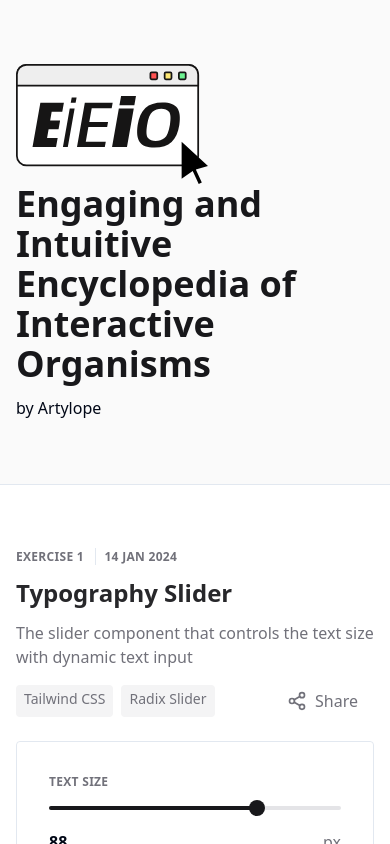
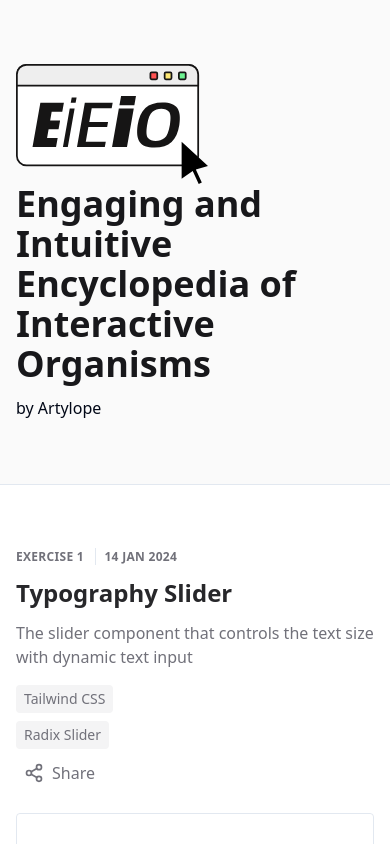
Before and after one commit to artylope/eieio, a Next.js app: page / in a window 390 px wide. Shown: the top 844 px of the page. Built offline with nearby package versions, Linux system fonts and the light colour scheme.

Commit message:
share button mobile responsiveness

```diff
--- a/src/app/exercises/Template.js
+++ b/src/app/exercises/Template.js
@@ -13,7 +13,7 @@ const Template = ({ id, title, description, date, children, libraries }) => {
         {libraries.map((library, index) => (
           <div
             key={index}
-            className="bg-zinc-100 text-zinc-500 hover:bg-zinc-100 hover:text-zinc-800 flex justify-center item-center px-2 py-1 text-sm rounded">
+            className="bg-zinc-100 text-zinc-500 hover:bg-zinc-100 hover:text-zinc-800 flex  justify-start items-center px-2 py-1 text-sm rounded w-fit">
             <a href={library.link} target="_blank" rel="noopener noreferrer">
               {library.name}
             </a>
@@ -48,13 +48,13 @@ const Template = ({ id, title, description, date, children, libraries }) => {
         <div className="flex flex-col gap-y-4 w-full">
           {' '}
           <p className="text-zinc-500 max-w-xl">{description}</p>{' '}
-          <div className="text-zinc-500 flex gap-x-2 w-full">
-            <div className="flex gap-x-2 grow ">
+          <div className="text-zinc-500 flex flex-col md:flex-row gap-2 w-full">
+            <div className="flex gap-x-2 grow flex-col sm:flex-row gap-2 w-full ">
               {' '}
               <LibraryLinks libraries={libraries} />{' '}
             </div>
             <button
-              className="px-2 py-1  flex justify-center items-center text-zinc-500 rounded hover:bg-zinc-100 hover:text-zinc-700"
+              className="px-2 py-1 flex justify-start items-center text-zinc-500 rounded hover:bg-zinc-100 hover:text-zinc-700"
               onClick={handleShareButton}>
               <Share2 className="w-5 h-5" />{' '}
               <span className="px-2"> Share</span>
```
